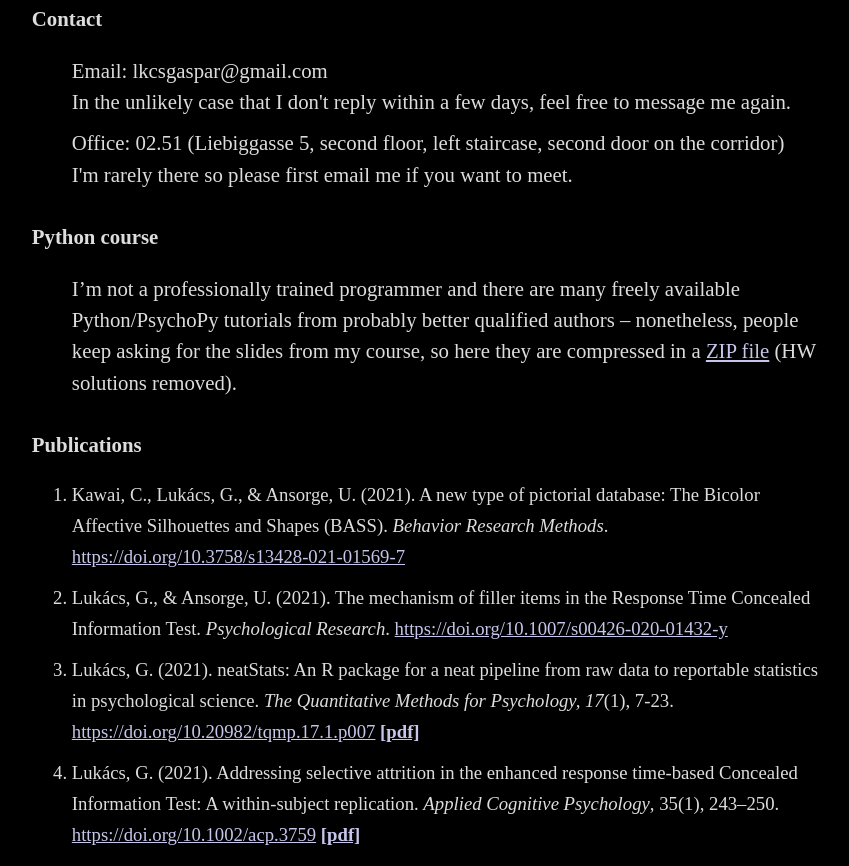
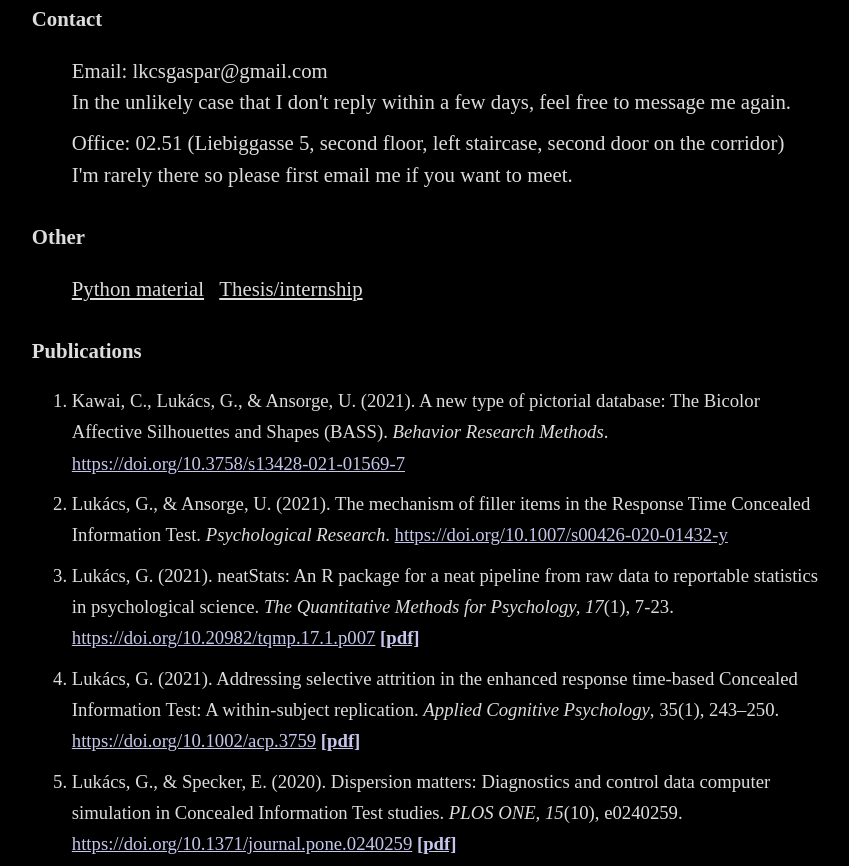
Before and after one commit to ZsuzsaMano/gasparl.github.io, a plain HTML site: page index.html in a window 1280 px wide. Shown: the part 766-1632 px from the top of the page, without its empty margins (213-1062 px from the left). Drawn offline with Linux system fonts and the light colour scheme.

Commit message:
submenus

```diff
--- a/index.html
+++ b/index.html
@@ -71,37 +71,40 @@
                     </li>
                 </ul>
             </div>
-            <!---
+
+        </div>
+
+        <div id="other">
+
             <div class="texts ttl">
-                For students<br />
+                Other<br />
             </div>
             <div class="texts">
+
                 <ul>
+
                     <li>
-                        If you are either good in Python or expert in JS and would be interested in doing a thesis or internship in a related topic (normally: implementing and collecting data for at least one pilot experiment), just <a
+                        <span id='to_py' onclick="toggle('o_py', this)" class='togls'>Python&nbsp;material</span> &nbsp;
+                        <span id='to_stud' onclick="toggle('o_stud', this)" class='togls'>Thesis/internship</span>
+                    </li>
+
+
+                    <li id='o_py' style="display:none;" class='oths'>
+                        I’m not a professionally trained programmer and there are many freely available Python/PsychoPy tutorials from probably better qualified authors – nonetheless, people keep asking for the slides from my course, so here they are
+                        compressed in a <a target="_blank" href="https://gasparl.github.io/GL_Python_course_20210615.zip">ZIP
+                            file</a> (HW solutions removed). Very brief intros to R and to JavaScript are included.
+                    </li>
+                    <li id='o_stud' style="display:none;" class='oths'>
+                        If you are really good in Python, R, or JS, and would be interested in doing a thesis or internship (normally: implementing and collecting data for at least one pilot experiment, or otherwise reanalysing data from previous experiments), just <a
                             href="mailto:lkcsgaspar@gmail.com" target="_blank">email me</a>.
                         I'm often asked if I still do EEG experiments: the short answer is "no, it's way too much fuss". I'm open to any topic though as long as it's cool and easy to implement.
                     </li>
                 </ul>
+
+
+
             </div>
-        --->
 
-        </div>
-
-        <div id="python">
-
-            <div class="texts ttl">
-                Python course<br />
-            </div>
-            <div class="texts">
-                <ul>
-                    <li>
-                        I’m not a professionally trained programmer and there are many freely available Python/PsychoPy tutorials from probably better qualified authors – nonetheless, people keep asking for the slides from my course, so here they are
-                        compressed in a <a target="_blank" href="https://gasparl.github.io/GL_Python_course_20210615.zip">ZIP
-                                file</a> (HW solutions removed).
-                    </li>
-                </ul>
-            </div>
         </div>
 
         <div id="publications">
@@ -175,7 +178,7 @@
 
 
         <hr>
-        <div class="foot">2021-JUN-15</div>
+        <div class="foot">2021-JUN-23</div>
 
     </div>
 </body>
--- a/style.css
+++ b/style.css
@@ -20,6 +20,16 @@ body {
 
 ul {
     list-style-type: none;
+}
+
+.togls {
+    text-decoration: underline;
+    cursor: pointer;
+}
+
+.oths {
+    border: solid 1px;
+    padding: 12px;
 }
 
 .texts li {
--- a/utils.js
+++ b/utils.js
@@ -1,6 +1,23 @@
-
 if (Math.random() < 0.5) {
     document.getElementsByTagName('head')[0].innerHTML += '<link rel="icon" type="image/png" href="lgo.png">';
 } else {
     document.getElementsByTagName('head')[0].innerHTML += '<link rel="icon" type="image/png" href="lgom.png">';
 }
+
+function toggle(el_id, thisel) {
+    ['o_py', 'o_stud'].forEach(function(item) {
+        if (el_id !== item) {
+            document.getElementById('t' + item).style.fontWeight = 'normal';
+            document.getElementById(item).style.display = 'none';
+        } else {
+            var elem = document.getElementById(el_id);
+            if (elem.style.display === 'none') {
+                elem.style.display = '';
+                thisel.style.fontWeight = 'bold';
+            } else {
+                elem.style.display = 'none';
+                thisel.style.fontWeight = 'normal';
+            }
+        }
+    });
+}
```
